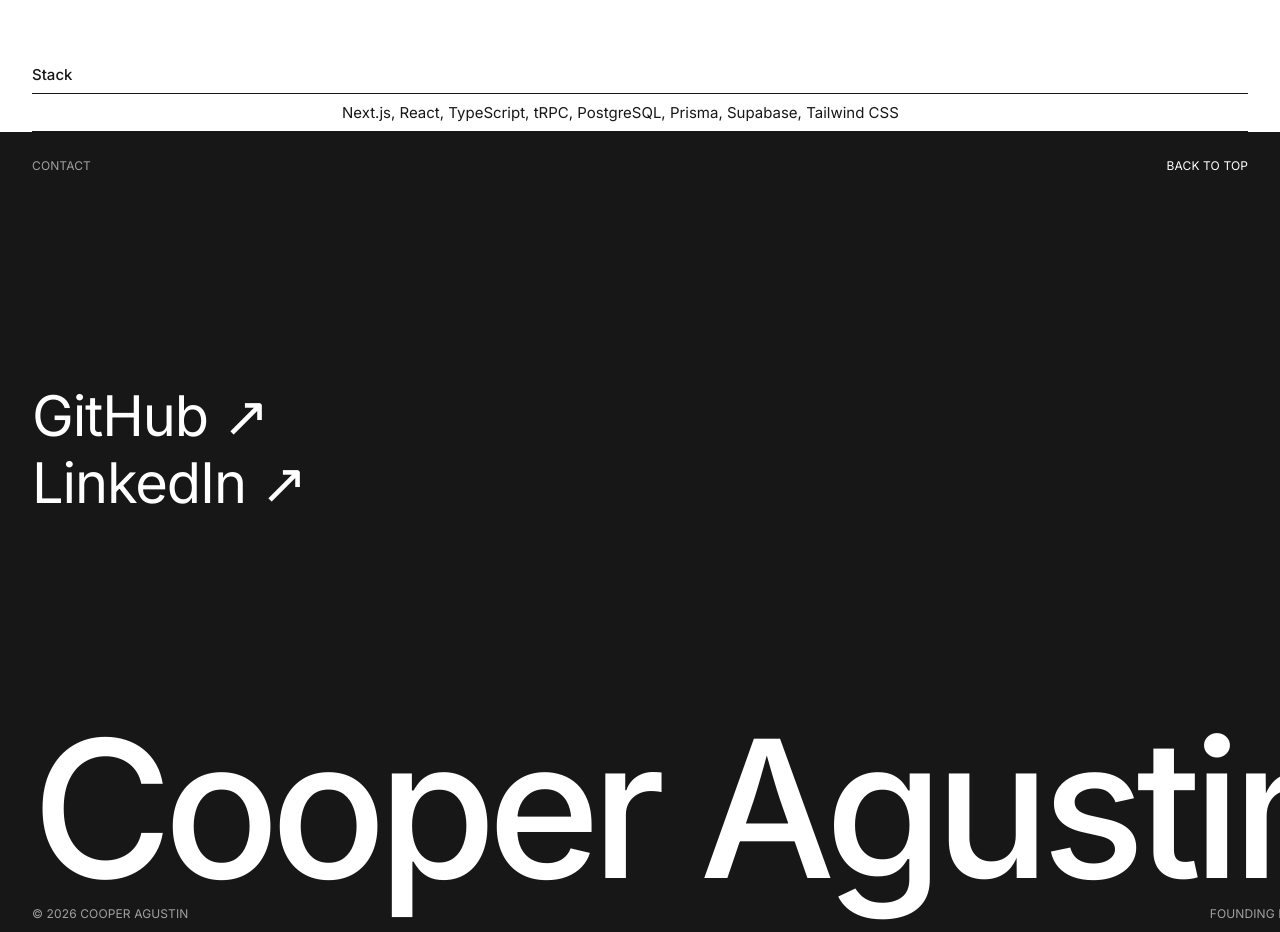
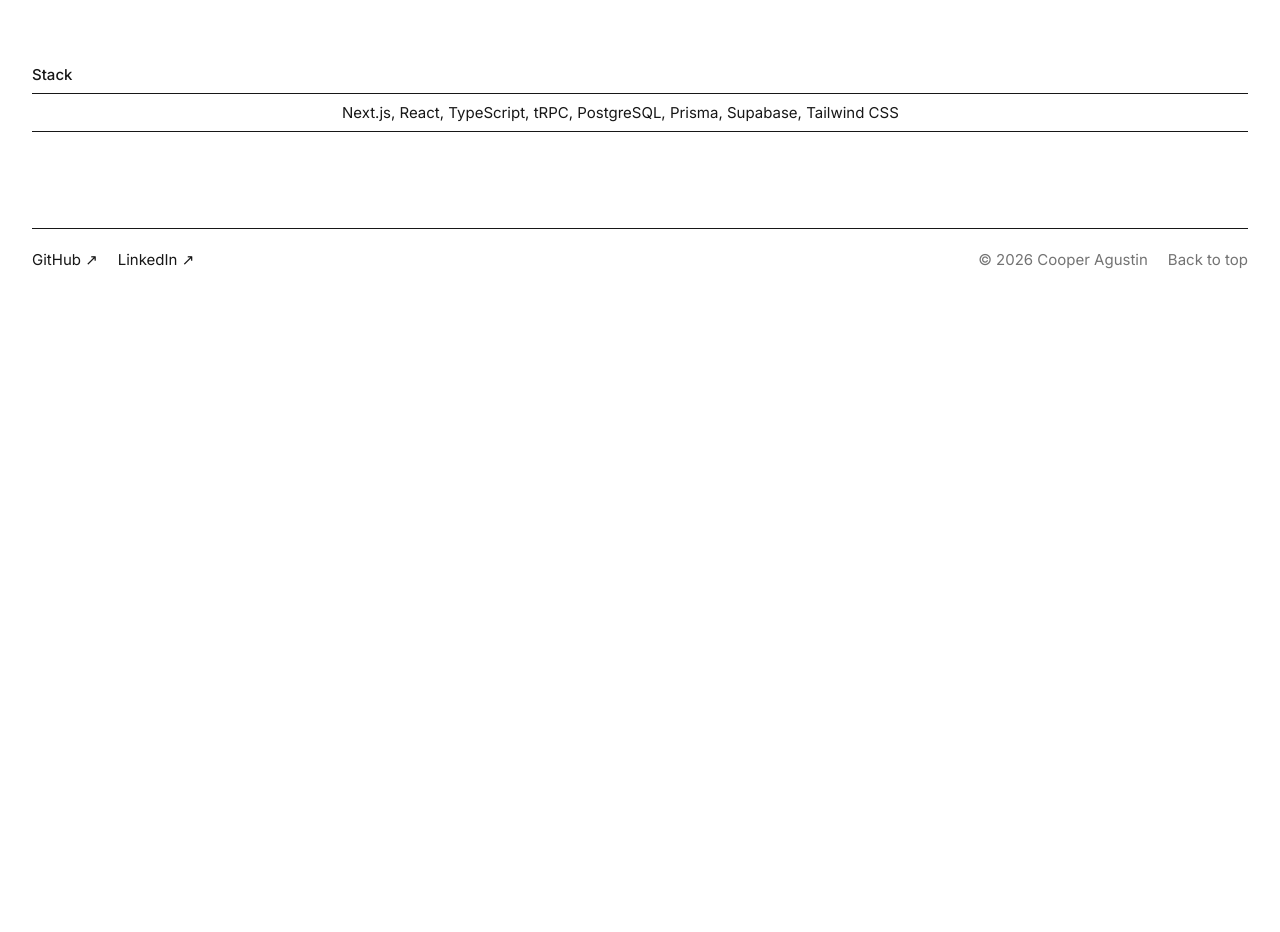
Before and after one commit to Spudgee/portfolio, a Next.js app: page / in a window 1280 px wide. Shown: the part 520-1452 px from the top of the page. After the commit the page ends 809 px from the top, so only its background shows below. Built offline with nearby package versions, Linux system fonts and the light colour scheme.

Commit message:
Footer is one ruled line, links first and copyright with Back to top in grey; the dark footer's tokens go

```diff
--- a/app/globals.css
+++ b/app/globals.css
@@ -16,21 +16,6 @@
 	}
 }
 
-/* The footer turns the palette over: paper text on an ink ground, in both themes. */
-[data-tone="inverse"] {
-	--paper: oklch(0.205 0 0);
-	--ink: oklch(1 0 0);
-	--muted: oklch(0.708 0 0);
-}
-
-@media (prefers-color-scheme: dark) {
-	[data-tone="inverse"] {
-		--paper: oklch(0.97 0 0);
-		--ink: oklch(0.205 0 0);
-		--muted: oklch(0.5 0 0);
-	}
-}
-
 @theme inline {
 	/* Only these tokens exist, so a stray palette or size class fails to compile instead of drifting. */
 	--color-*: initial;
@@ -38,25 +23,16 @@
 	--color-ink: var(--ink);
 	--color-muted: var(--muted);
 
-	--font-sans: var(--font-inter), "Helvetica Neue", Helvetica, Arial, sans-serif;
+	--font-sans:
+		var(--font-inter), "Helvetica Neue", Helvetica, Arial, sans-serif;
 
-	/* Five sizes, nothing else. Inter switches to its Display cut on its own above ~20px (optical size axis). */
+	/* Two sizes, nothing else. Inter switches to its Display cut on its own above ~20px (optical size axis). */
 	--text-*: initial;
-	--text-chrome: 0.75rem;
-	--text-chrome--line-height: 1;
-	--text-chrome--letter-spacing: 0.01em;
 	--text-body: 0.9375rem;
 	--text-body--line-height: 1.4;
 	--text-lead: 1.5rem;
 	--text-lead--line-height: 1.4;
 	--text-lead--letter-spacing: -0.015em;
-	--text-statement: clamp(2rem, 1.2rem + 3.2vw, 3.5rem);
-	--text-statement--line-height: 1.2;
-	--text-statement--letter-spacing: -0.02em;
-	/* Sized to its container's width (cqi) so the name spans the footer edge to edge; the name is 6.31em wide, 6.35 leaves slack. */
-	--text-display: calc(100cqi / 6.35);
-	--text-display--line-height: 1;
-	--text-display--letter-spacing: -0.045em;
 }
 
 @layer base {
--- a/app/layout.tsx
+++ b/app/layout.tsx
@@ -37,8 +37,8 @@ export default function RootLayout({
 				<div className="mx-auto flex w-full max-w-(--breakpoint-2xl) flex-1 flex-col px-2">
 					<SiteHeader />
 					<main className="flex-1 px-2 sm:px-6">{children}</main>
+					<SiteFooter />
 				</div>
-				<SiteFooter />
 			</body>
 		</html>
 	);
--- a/components/site-footer.tsx
+++ b/components/site-footer.tsx
@@ -5,42 +5,26 @@ import { PERSON } from "@/content/person";
 const COPYRIGHT_YEAR = new Date().getFullYear();
 
 /**
- * A full-screen footer in the inverse tone: a caps label row, the social links at statement
- * size, and the name set edge to edge. The header's Contact link jumps here.
+ * One ruled line: the social links first in ink, then copyright and Back to top in grey. It wraps
+ * on phones. The header's Contact link jumps here.
  */
 export function SiteFooter() {
 	return (
-		<footer
-			id="contact"
-			data-tone="inverse"
-			className="flex min-h-svh flex-col justify-between gap-16 overflow-hidden bg-paper px-4 pt-3 pb-3 text-ink sm:px-8"
-		>
-			<div className="flex items-center justify-between gap-4 text-chrome uppercase">
-				<p className="text-muted">Contact</p>
-				<HighlightLink href="#">Back to top</HighlightLink>
-			</div>
-
-			<ul className="grid justify-items-start text-statement">
+		<footer id="contact" className="mt-24 px-2 sm:px-6">
+			<div className="flex flex-wrap items-center justify-between gap-x-6 border-t border-ink py-2">
+				<ul className="flex gap-5">
 					{PERSON.socialLinks.map((link) => (
 						<li key={link.href}>
 							<HighlightLink href={link.href}>{link.label} ↗</HighlightLink>
 						</li>
 					))}
 				</ul>
-
-			<div className="@container grid gap-1">
-				<p
-					aria-hidden="true"
-					className="text-display font-medium whitespace-nowrap"
-				>
-					{PERSON.name}
+				<div className="flex items-center gap-5 text-muted">
+					<p>
+						© {COPYRIGHT_YEAR} {PERSON.name}
 					</p>
-				<p className="flex justify-between gap-4 text-chrome text-muted uppercase">
-					<span>
-						© {COPYRIGHT_YEAR} {PERSON.name}
-					</span>
-					<span>{PERSON.jobTitle}</span>
-				</p>
+					<HighlightLink href="#">Back to top</HighlightLink>
+				</div>
 			</div>
 		</footer>
 	);
```
Lines whose indentation alone changed are shown as unchanged.
